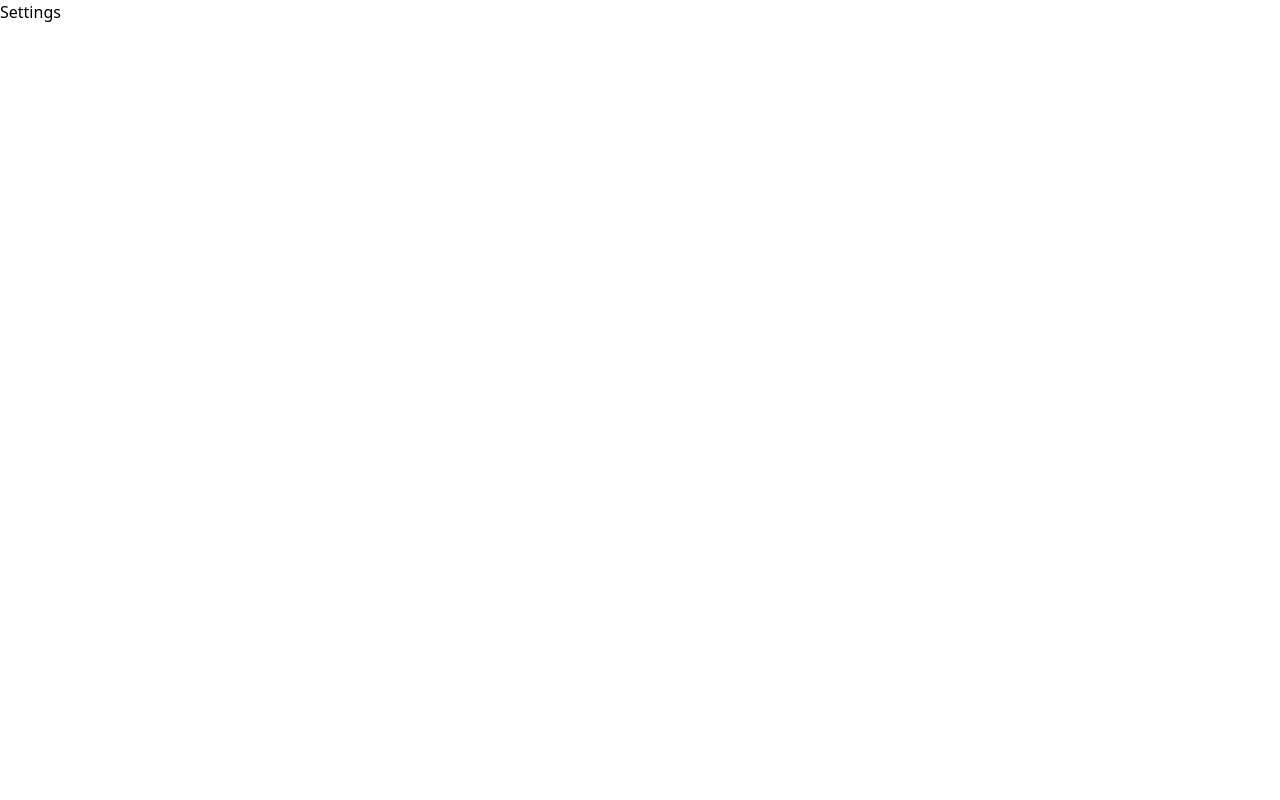
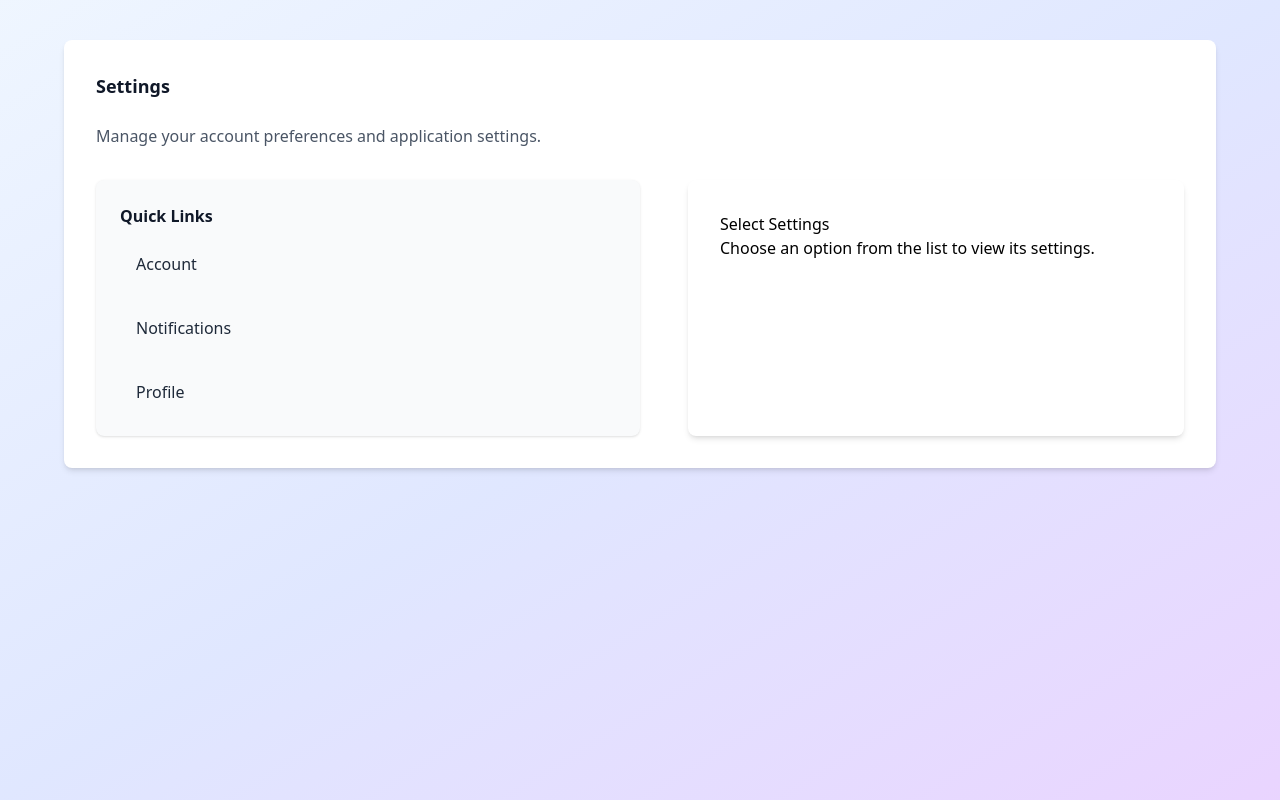
Before and after one commit to natek001/dashboard---Nextjs, a Next.js app: page /dashboard/settings in a window 1280 px wide. Built offline with nearby package versions, Linux system fonts and the light colour scheme.

Commit message:
implemeneted setting UI

```diff
--- a/src/app/dashboard/settings/page.tsx
+++ b/src/app/dashboard/settings/page.tsx
@@ -1,7 +1,58 @@
+import Link from "next/link";
 import React from "react";
 
 const Settings = () => {
-  return <div>Settings</div>;
+  return (
+    <div className="min-h-screen bg-linear-to-br from-blue-50 via-indigo-100 to-purple-200 p-10">
+      <div className="max-w-6xl mx-auto bg-white rounded-lg shadow-md p-8">
+        <h1 className="text-lg font-extrabold text-gray-900 mb-6">Settings</h1>
+        <p className="text-md mb-8 max-w- text-gray-600">
+          Manage your account preferences and application settings.
+        </p>
+        <div className="flex space-x-12">
+          <div className="w-1/2 bg-gray-50 rounded-lg p-6 shadow-sm space-y-6">
+            <h2 className="text-md font-semibold text-gray-900 mb-4">
+              {" "}
+              Quick Links
+            </h2>
+            <ul className="space-y-6">
+              <li>
+                <Link
+                  href="/dashboard/settings/account"
+                  className="flex items-center py-2 px-4 rounded-md  text-gray-800 hover:text-blue-500 hover:bg-blue-100 transition-colors"
+                >
+                  <span> Account</span>
+                </Link>
+              </li>
+
+              <li>
+                <Link
+                  href="/dashboard/settings/notifications"
+                  className="flex items-center py-2 px-4 rounded-md  text-gray-800 hover:text-yellow-500 hover:bg-yellow-100 transition-colors"
+                >
+                  <span> Notifications</span>
+                </Link>
+              </li>
+
+              <li>
+                <Link
+                  href="/dashboard/settings/profile"
+                  className="flex items-center py-2 px-4 rounded-md  text-gray-800 hover:text-green-500 hover:bg-green-100 transition-colors"
+                >
+                  <span> Profile</span>
+                </Link>
+              </li>
+            </ul>
+          </div>
+
+          <div className="flex-1 bg-white rounded-lg p-8 shadow-md">
+            <h1>Select Settings</h1>
+            <p>Choose an option from the list to view its settings.</p>
+          </div>
+        </div>
+      </div>
+    </div>
+  );
 };
 
 export default Settings;
```
